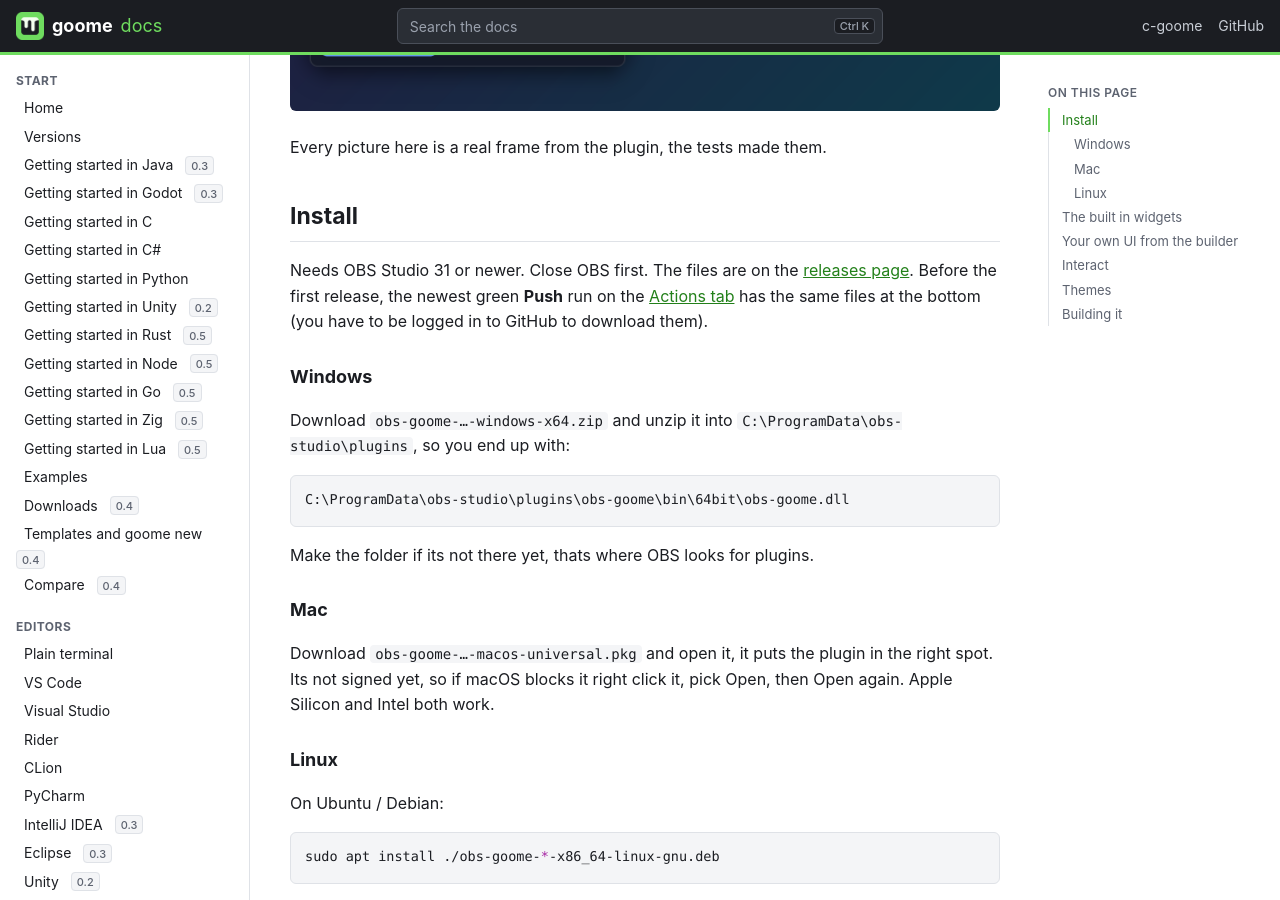
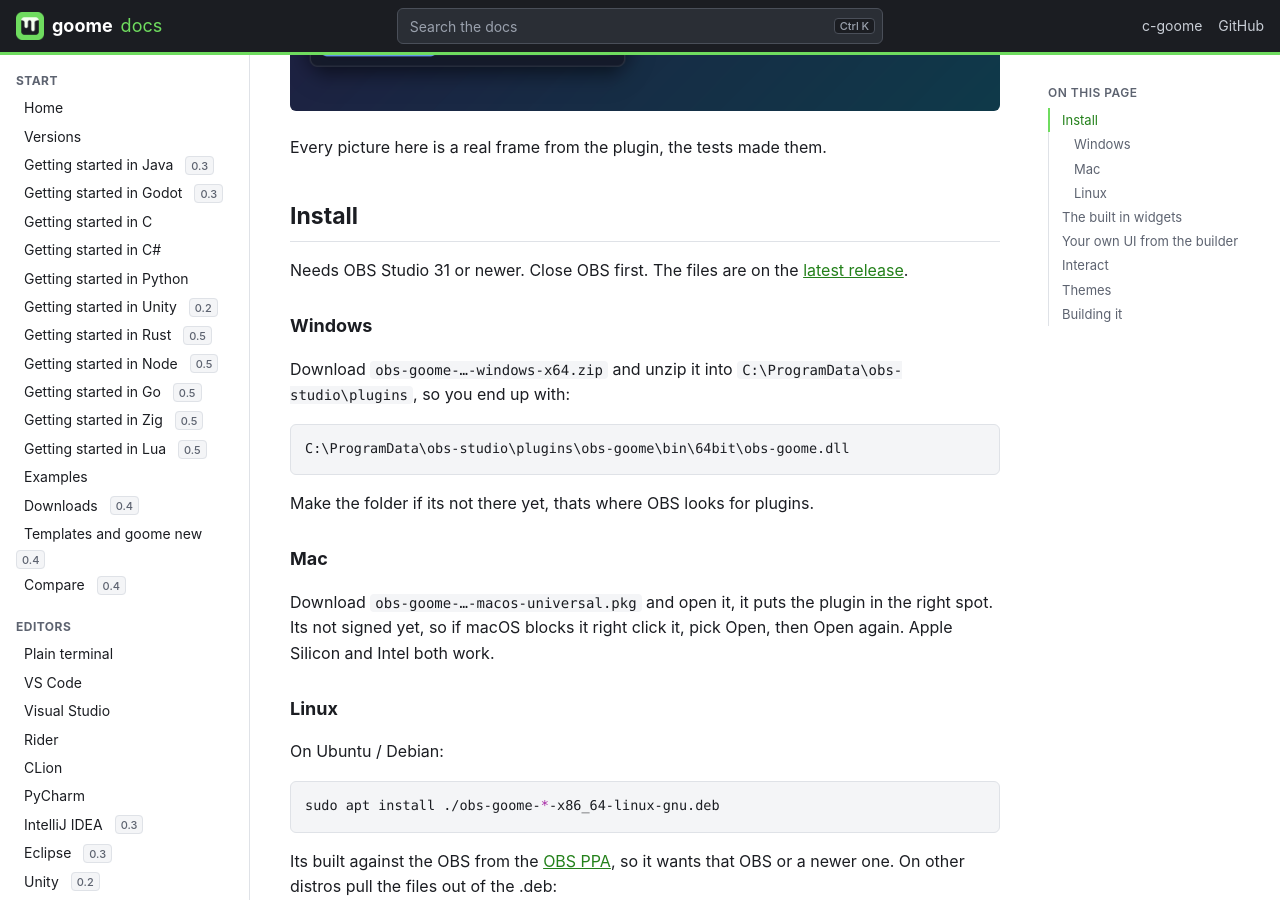
Before and after one commit to goome-ui/docs, a Jekyll site: the page built from pages/obs.md, in a window 1280 px wide and 900 px high, scrolled down 580 px. Built offline with Jekyll 4.4.1, drawn with Linux system fonts in a browser that asks for light colours.

Commit message:
Point obs install at the release

```diff
--- a/pages/obs.md
+++ b/pages/obs.md
@@ -12,7 +12,7 @@ Every picture here is a real frame from the plugin, the tests made them.
 
 ## Install
 
-Needs OBS Studio 31 or newer. Close OBS first. The files are on the [releases page](https://github.com/goome-ui/obs-goome/releases). Before the first release, the newest green **Push** run on the [Actions tab](https://github.com/goome-ui/obs-goome/actions/workflows/push.yaml) has the same files at the bottom (you have to be logged in to GitHub to download them).
+Needs OBS Studio 31 or newer. Close OBS first. The files are on the [latest release](https://github.com/goome-ui/obs-goome/releases/latest).
 
 ### Windows
 
```
